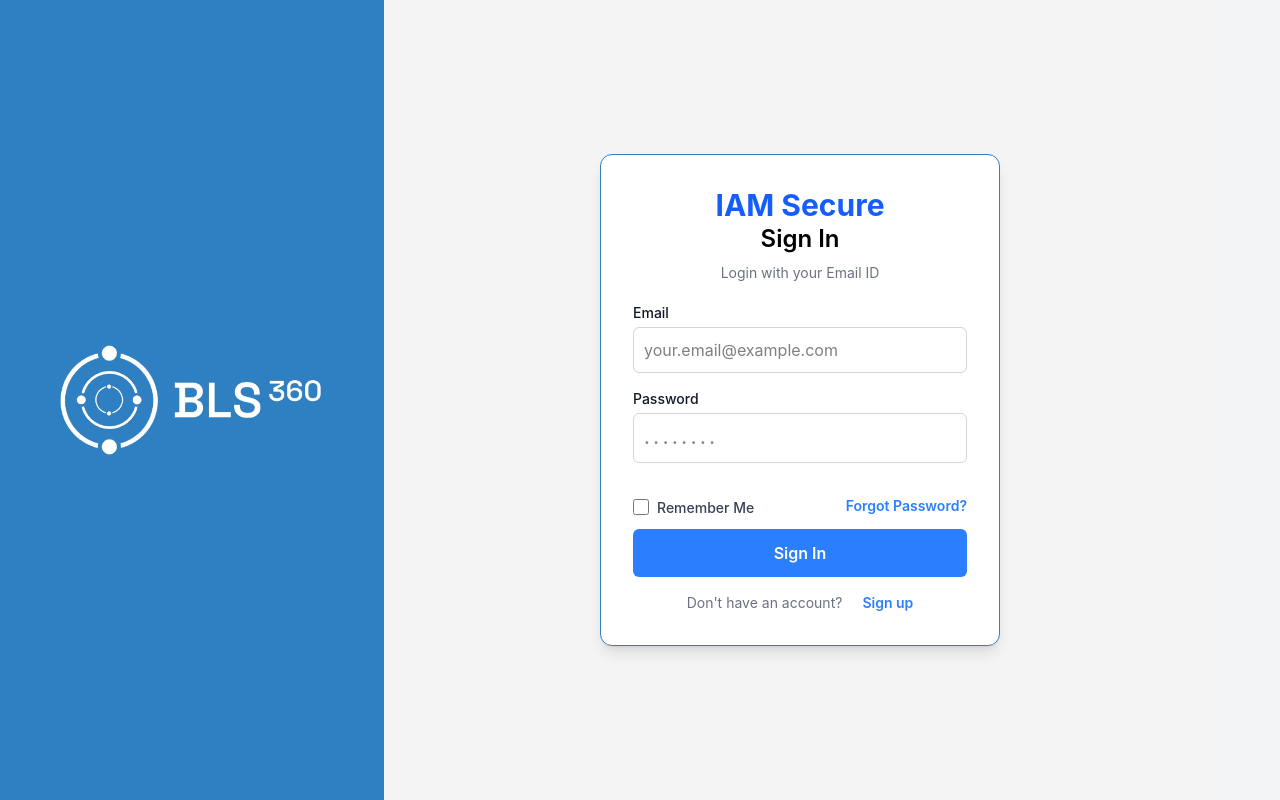
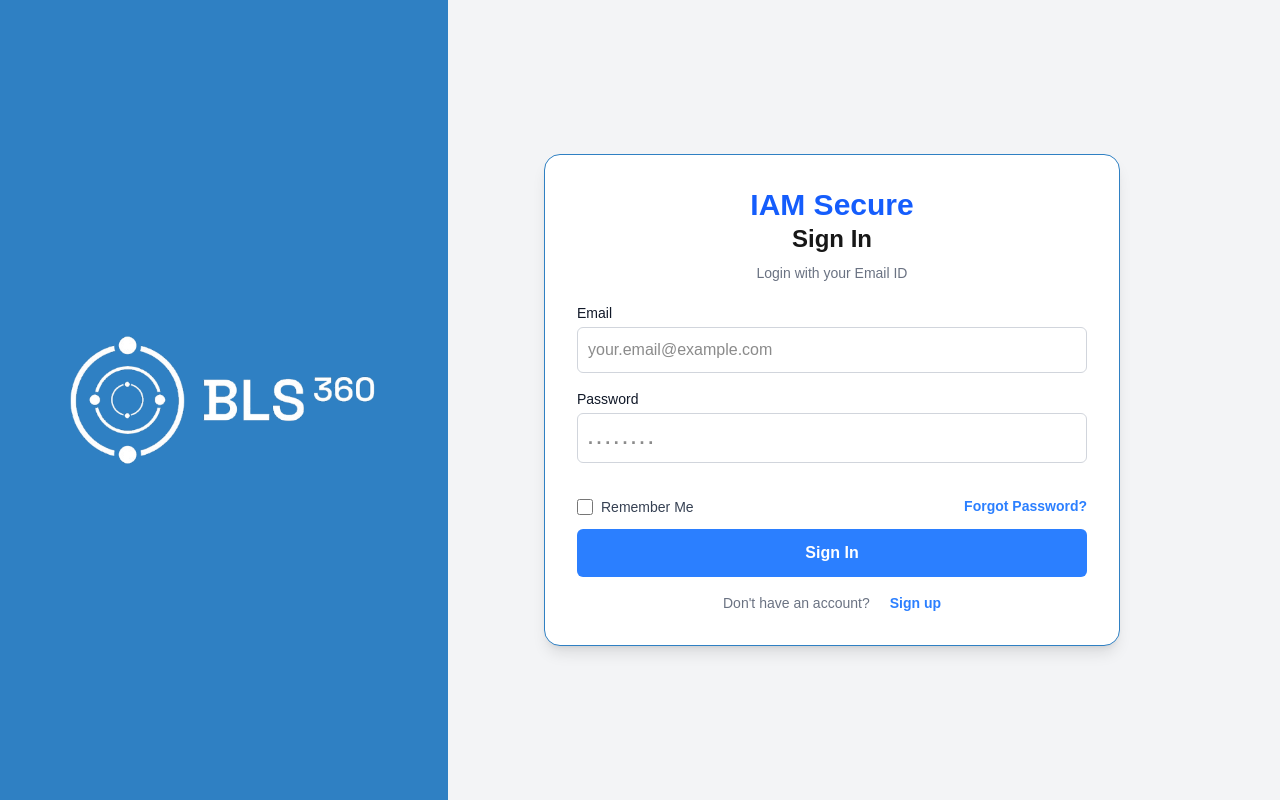
Before and after one commit to K-Parthasarathi/blsproject_demo, a Next.js app: page /login in a window 1280 px wide. Built offline with nearby package versions, Linux system fonts and the light colour scheme.

Commit message:
Updated the navigation bar and alignment across devices.

```diff
--- a/app/globals.css
+++ b/app/globals.css
@@ -19,8 +19,27 @@
   }
 } */
 
-/* body {
+body {
   background: var(--background);
   color: var(--foreground);
   font-family: Arial, Helvetica, sans-serif;
+  margin: 0;
+  padding: 0;
+  overflow-x: hidden;
+}
+
+html,
+body,
+#root {
+  height: 100%;
+  margin: 0;
+}
+
+/* html,
+body{
+    margin:0;
+    padding:0;
+    width:100%;
+    height:100%;
+    overflow-x:hidden;
 } */
--- a/app/home_page/page.jsx
+++ b/app/home_page/page.jsx
@@ -51,12 +51,12 @@
         <>
         <Nav/>
         <div className="container">
-            <div className="header">
-            <h1 className="title">IAM Products</h1>
-            <p className="subtitle">
-                Choose an Identity and Access Management (IAM) product to begin managing your organization's digital identities.
-            </p>
-        </div>
+            <div className="product-selection-header">
+                <h1 className="title">IAM Products</h1>
+                <p className="subtitle">
+                    Choose an Identity and Access Management (IAM) product to begin managing your organization's digital identities.
+                </p>
+            </div>
 
         <div className="grid-container">
             {products.map((product, index) => {
@@ -67,16 +67,17 @@
                     product.available ? "card-active" : "card-disabled"
                 }`}
             >
-            {/* ✅ FIXED ICON */}
+            {/* FIXED ICON */}
             <div className="icon">
-                <img src={product.image} alt={product.name} className="product-image"
+                <img src={product.image}
+                alt={product.name} className="product-image"
                 />
+                <h2 className="card-title">{product.name}
+                </h2>
             </div>
 
             <div className="card-content">
-                <h2 className="card-title">{product.name}</h2>
                 <p className="card-desc">{product.desc}</p>
-
                 <p className="status">
                     Status:
                     <span
--- a/app/login/login.css
+++ b/app/login/login.css
@@ -1,4 +1,3 @@
-
 @import "tailwindcss";
 
 /* MAIN CONTAINER */
@@ -7,12 +6,12 @@
 } */
 
 .main-container {
-  @apply flex h-screen flex-col md:flex-row bg-gray-100;
+  @apply flex min-h-screen flex-col md:flex-row bg-gray-100;
 }
 
 /* LEFT PANEL */
 .left-panel {
-  @apply w-full md:w-[30%] lg:w-[30%] h-[30%] md:h-full bg-[#2f80c3] flex justify-center items-center;
+  @apply w-full lg:w-[35%] md:w-[60%] h-[30%] md:h-full bg-[#2f80c3] flex justify-center items-center;
 }
 
 .email_label,
@@ -27,9 +26,15 @@
 
 
 /* RIGHT PANEL */
-.right-panel {
-  @apply w-full md:w-[60%] lg:w-[65%] h-[70%] md:h-full bg-[#f4f4f4] flex justify-center items-center p-5;
+/* .right-panel {
+  @apply w-full md:w-[60%] lg:w-[65%] h-[70%] md:h-full bg-[#f4f4f4] flex justify-center items-center px-20 p-5;
+} */
+
+.right-panel{
+    @apply w-full lg:w-3/5 flex items-center justify-center p-6;
 }
+
+/* remove - px-20*/
 
 /* LOGIN CARD */
 /* .login-card {
@@ -37,8 +42,9 @@
 } */
 
 .login-card {
-  @apply w-full max-w-[400px] bg-white p-4 md:p-8 rounded-xl border border-[#2f80c3] shadow-lg mx-auto;
+  @apply w-full max-w-xl bg-white p-6 sm:p-10 md:p-8 rounded-2xl border border-[#2f80c3] shadow-lg;
 }
+/* changes - rounded-2xl shadow-lg max-[450px] remove - mx-auto*/
 
 .login-card h1 {
       @apply text-3xl font-bold text-blue-600 text-center;
--- a/app/navbar/nav.jsx
+++ b/app/navbar/nav.jsx
@@ -2,14 +2,19 @@
 
 import React, { useState } from "react";
 import { User, Settings, LogOut } from "lucide-react";
-import { ShieldCheck } from "lucide-react";
+import { useRouter } from "next/navigation";
+import { ShieldCheck, ChevronLeft } from "lucide-react";
 import "./nav.css";
 
 export default function Navbar() {
+    const router = useRouter();
     const [open, setOpen] = useState(false);
 
     return (
         <header className="navbar">
+            <button className="back-btn" onClick={() => router.back()}>
+                <ChevronLeft size={22} />
+            </button>
         {/* Left side */}
             <div className="nav-left">
                 {/* <span className="back">←</span> */}
--- a/app/signup/page.jsx
+++ b/app/signup/page.jsx
@@ -4,7 +4,7 @@
 import { useState } from "react";
 import Image from "next/image";
 import { useRouter } from "next/navigation";
-import "./signup.css";
+import "./sign_up.css";
 
 export default function Page() {
     const router = useRouter();
@@ -63,7 +63,7 @@
     };
 
     return (
-        <div className="container">
+        <div className="main-container">
             <div className="left-panel">
                 {/* <h1>Logo</h1> */}
                 <Image
@@ -74,7 +74,7 @@
                 />
             </div>
             <div className="right-panel">
-                <div className="card">
+                <div className="signup-card">
                 <div className="text-center flex flex-col gap-2">
                 <h1 className="header">IAM Secure</h1>
                 <h2 className="heading">Sign Up to IAM Secure</h2>
--- /dev/null
+++ b/app/signup/sign_up.css
@@ -0,0 +1,108 @@
+@import "tailwindcss";
+
+/* MAIN CONTAINER */
+
+.main-container{
+    @apply w-full min-h-screen flex flex-col md:flex-row bg-gray-100;
+}
+
+/* LEFT PANEL */
+.left-panel{
+    @apply w-full lg:w-[35%] md:w-[60%] bg-[#2F80C3] flex items-center justify-center;
+}
+/* remove - md:w-[60%] */
+
+/* LOGO */
+/* .logo-image{
+    @apply w-[220px] sm:w-[260px] md:w-[320px] h-auto object-contain;
+} */
+
+/* RIGHT PANEL */
+.right-panel{
+    @apply w-full lg:w-3/5 flex items-center justify-center p-6;
+}
+
+/* CARD */
+.signup-card{
+    @apply w-full max-w-xl bg-white rounded-3xl shadow-xl border border-blue-200 p-5 sm:p-10;
+}
+
+/* HEADER SECTION */
+.header-section{
+    @apply text-center flex flex-col gap-1 mb-4;
+}
+
+/* IAM SECURE TITLE */
+.header{
+    @apply text-3xl sm:text-4xl font-bold text-blue-600;
+}
+
+/* SIGNUP HEADING */
+.heading{
+    @apply text-xl sm:text-2xl font-bold text-black;
+}
+
+/* HEADER TEXT */
+.header_text{
+    @apply text-gray-500 text-sm mb-5 sm:text-base;
+}
+
+/* FORM */
+.form{
+    @apply flex flex-col gap-3;
+}
+
+/* LABELS */
+.email_label,
+.pwd_label,
+.cpwd_label{
+    @apply text-lg font-medium text-black mb-2 block;
+}
+
+/* INPUTS */
+.email_input,
+.pwd_input,
+.cpwd_input{
+    @apply w-full rounded-md border border-gray-300 p-2.5 text-lg outline-none focus:border-blue-500 focus:ring-2 focus:ring-blue-200;
+}
+
+/* SIGNUP BUTTON */
+.signup{
+    @apply w-full rounded-xl bg-blue-600 py-3 text-lg font-bold text-white transition hover:bg-blue-700;
+}
+
+/* FOOTER */
+.footer{
+    @apply mt-5 text-center text-base text-gray-600;
+}
+
+/* LOGIN LINK */
+.login{
+    @apply ml-2 font-semibold text-blue-600 hover:text-blue-700;
+}
+
+/* ERROR BOX */
+.error-box{
+    @apply mb-5 flex items-center justify-between rounded-xl border border-red-300 bg-red-50 px-4 py-3;
+}
+
+.error-text{
+    @apply text-black font-medium text-center flex-1;
+}
+
+.error-close{
+    @apply text-red-500 text-xl font-bold ml-4;
+}
+
+/* SUCCESS BOX */
+.success-box{
+    @apply mb-5 flex items-center justify-between rounded-xl border border-green-300 bg-green-50 px-4 py-3;
+}
+
+.success-text{
+    @apply text-black font-medium text-center flex-1;
+}
+
+.success-close{
+    @apply text-green-600 text-xl font-bold ml-4;
+}
--- a/app/signup/signup.css
+++ b/app/signup/signup.css
@@ -1,39 +1,40 @@
 @import "tailwindcss";
-
-
-@layer components {
 
     /* .container {
         @apply flex flex-col md:flex-row h-screen bg-gray-100 ;
     } */
 
     .container {
-        @apply flex flex-col md:flex-row min-h-screen;
+        @apply min-h-screen w-full flex flex-col md:flex-row;
     }
-
-
 
     /* .left-panel {
         @apply w-full md:w-[30%] h-[200px] md:h-full bg-[#2f80c3] flex items-center justify-center;
     } */
 
     .left-panel {
-        @apply w-full md:w-[30%] h-[200px] md:h-auto bg-[#2f80c3] flex items-center justify-center;
+        @apply w-full md:w-[30%] lg:w-[30%] h-[30%] md:h-full bg-[#2f80c3] h-[200px] flex justify-center items-center;
     }
+
+    /* h-[200px] */
 
     /* .right-panel {
         @apply w-full md:w-[60%] flex items-center justify-center p-6;
     } */
 
+    /* .right-panel {
+        @apply w-full md:w-[65%] flex items-center justify-center px-4 md:px-10 py-6;
+    } */
+
     .right-panel {
-        @apply w-full md:w-[65%] flex items-center justify-center px-4 md:px-10 py-6;
+        @apply w-full md:w-[60%] lg:w-[65%] h-[70%] md:h-full bg-[#f4f4f4] flex justify-center items-center p-5;
     }
 
     /* .card {
         @apply bg-white p-8 rounded-lg w-full max-w-[400px] border border-blue-400 shadow-md;
     } */
 
-    .card {
+    .signup-card {
         @apply w-full max-w-[400px] bg-white p-4 md:p-8 rounded-lg shadow-lg border border-blue-400;
         }
 
@@ -90,7 +91,7 @@
     .success-text{
         @apply flex-1 text-center font-medium;
     }
-}
+
 
 
 /* @layer components{
@@ -128,10 +129,10 @@
 
 
 
-:root {
+/* :root {
     --background: #ffffff;
     --foreground: #171717;
-}
+} */
 
 /* @theme inline {
   --color-background: var(--background);
@@ -148,11 +149,11 @@
 } */
 
 
-body {
+/* body {
     background: var(--background);
     color: var(--foreground);
     font-family: Arial, Helvetica,   sans-serif;
-}
+} */
 
 /* Container */
 /* @layer{
```
Also changed, not shown: app/home_page/home.css (+31 -24 lines), app/navbar/nav.css (+9 -3 lines).
